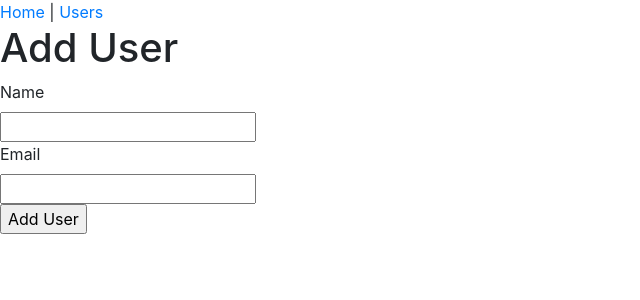
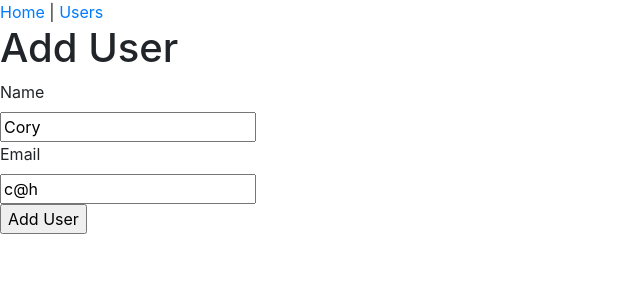
Before and after one commit to coryhouse/athena-watertown, a React (Create React App) app: page /user/1 in a window 1280 px wide. Shown: the top 300 px of the page, without its empty margins (0-640 px from the left). Built offline with nearby package versions, Linux system fonts and the light colour scheme; data requests are answered from the project's data file.

Commit message:
Wiring up edit (so close!)

```diff
--- a/src/App.js
+++ b/src/App.js
@@ -1,5 +1,5 @@
 import React, { useState, useEffect } from "react";
-import { getUsers, deleteUser, addUser } from "./api/userApi";
+import { getUsers, deleteUser, addUser, editUser } from "./api/userApi";
 import Users from "./Users";
 import Home from "./Home";
 import ManageUser from "./ManageUser";
@@ -23,9 +23,16 @@ function App() {
     });
   }
 
-  async function handleSubmit(user) {
+  async function handleAddUser(user) {
     const savedUser = await addUser(user);
     setUsers([...users, savedUser]);
+  }
+
+  async function handleEditUser(user) {
+    const savedUser = await editUser(user);
+
+    // replace the saved user in the array using map
+    setUsers(users.map(u => (u.id === user.id ? savedUser : u)));
   }
 
   return (
@@ -42,7 +49,13 @@ function App() {
       <Route
         path="/user/:userId?"
         render={reactRouterProps => {
-          return <ManageUser onUserAdd={handleSubmit} />;
+          return (
+            <ManageUser
+              users={users}
+              onAddUser={handleAddUser}
+              onEditUser={handleEditUser}
+            />
+          );
         }}
       />
     </>
--- a/src/ManageUser.js
+++ b/src/ManageUser.js
@@ -1,8 +1,9 @@
 import React, { useState, useEffect } from "react";
+import PropTypes from "prop-types";
 import { Redirect, useRouteMatch } from "react-router-dom";
 import Input from "./Input";
 
-const ManageUser = ({ onUserAdd }) => {
+const ManageUser = ({ onUserAdd, users }) => {
   const match = useRouteMatch(); // info about the matching URL
   const { userId } = match.params;
 
@@ -13,10 +14,12 @@ const ManageUser = ({ onUserAdd }) => {
   const [saveCompleted, setSaveCompleted] = useState(false);
 
   useEffect(() => {
-    if (userId) {
-      // Get the userId out of props.users
+    if (userId && users.length > 0) {
+      const userToEdit = users.find(user => user.id === parseInt(userId, 10));
+      if (!userToEdit) return; // todo Show 404 page because user wasn't found
+      setUser(userToEdit);
     }
-  });
+  }, [userId, users]);
 
   async function handleSubmit(event) {
     event.preventDefault(); // Stop browser from posting back
@@ -55,4 +58,9 @@ const ManageUser = ({ onUserAdd }) => {
   );
 };
 
+ManageUser.propTypes = {
+  users: PropTypes.array.isRequired,
+  onUserAdd: PropTypes.func.isRequired
+};
+
 export default ManageUser;
```
